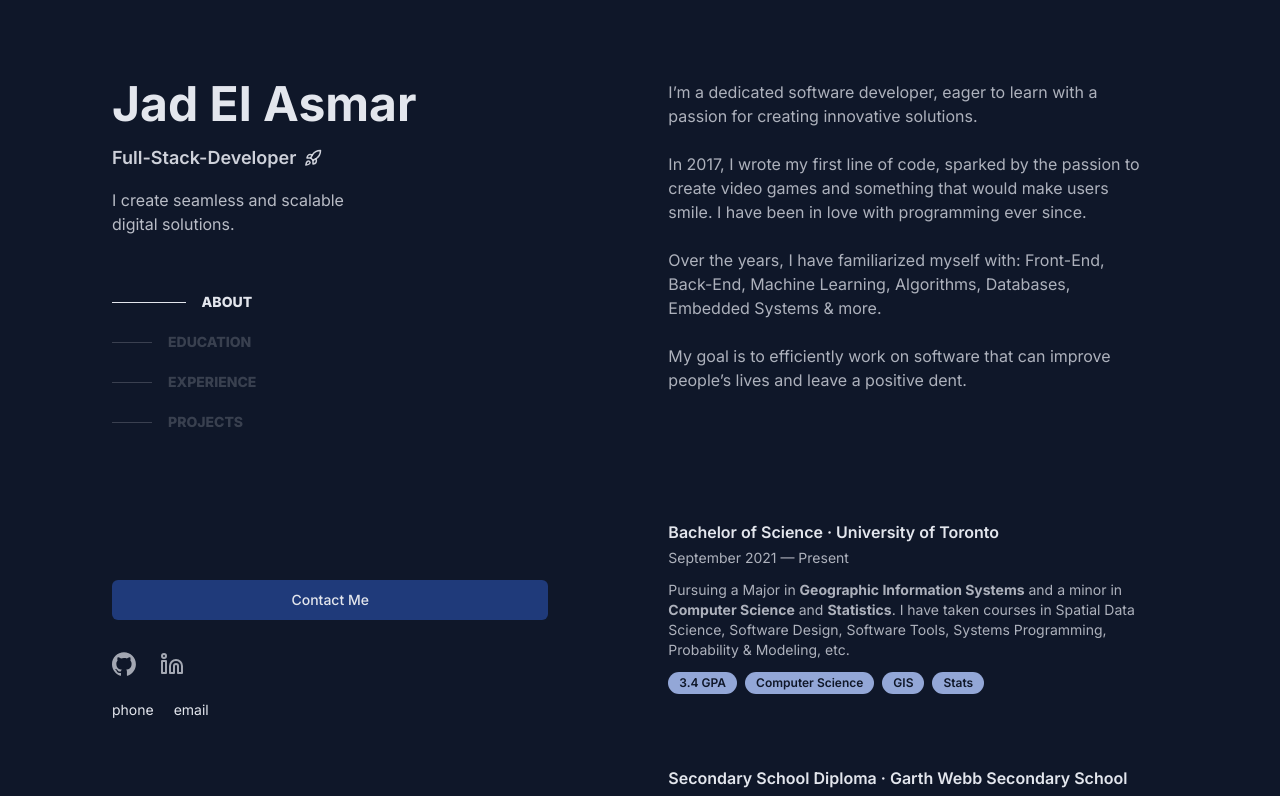
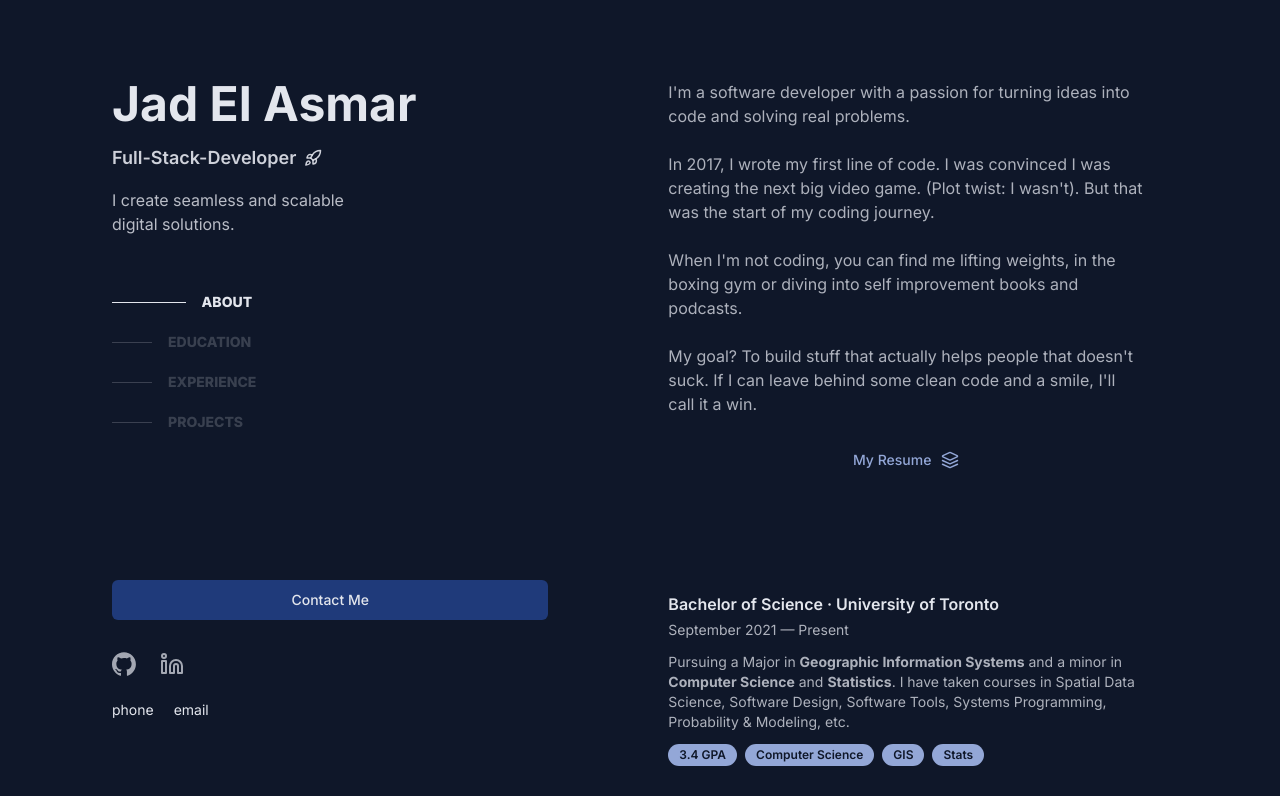
Before and after one commit to 1elasmarjad/jads-portfolio-website, a Next.js app: page / in a window 1280 px wide. Shown: the top 796 px of the page. Built offline with nearby package versions, Linux system fonts and the light colour scheme.

Commit message:
🆕 Added resume and new bio

```diff
--- a/src/components/portfolio.tsx
+++ b/src/components/portfolio.tsx
@@ -1,7 +1,7 @@
 "use client";
 
 /* eslint-disable react/no-unescaped-entities */
-import { ExternalLinkIcon, Linkedin, Rocket } from "lucide-react";
+import { ExternalLinkIcon, Layers, Linkedin, Rocket } from "lucide-react";
 import Link from "next/link";
 import { Badge } from "~/components/ui/badge";
 import { Button } from "~/components/ui/button";
@@ -115,11 +115,13 @@ export default function Portfolio({ spec }: { spec: "gis" | "cs" }) {
           </div>
 
           <footer className="flex flex-col">
-            <a href={`mailto:${env.NEXT_PUBLIC_EMAIL}`}>
-              <Button className="mb-8 mt-8 w-full lg:mt-0" variant="secondary">
-                Contact Me
-              </Button>
-            </a>
+            <div className="my-8 flex flex-col gap-5">
+              <a href={`mailto:${env.NEXT_PUBLIC_EMAIL}`} className="grow">
+                <Button className="w-full lg:mt-0" variant="secondary">
+                  Contact Me
+                </Button>
+              </a>
+            </div>
 
             <ul className="flex gap-6">
               <li>
@@ -164,29 +166,38 @@ export default function Portfolio({ spec }: { spec: "gis" | "cs" }) {
               ABOUT
             </h2>
             <p>
-              I’m a dedicated software developer, eager to learn with a passion
-              for creating innovative solutions.
+              I'm a software developer with a passion for turning ideas into
+              code and solving real problems.
             </p>
             <br />
             <p>
-              In 2017, I wrote my first line of code, sparked by the passion to
-              create video games and something that would make users smile. I
-              have been in love with programming ever since.
+              In 2017, I wrote my first line of code. I was convinced I was
+              creating the next big video game. (Plot twist: I wasn't). But that
+              was the start of my coding journey.
+            </p>
+
+            <br />
+            <p>
+              When I'm not coding, you can find me lifting weights, in the
+              boxing gym or diving into self improvement books and podcasts.
             </p>
             <br />
             <p>
-              Over the years, I have familiarized myself with: Front-End,
-              Back-End, Machine Learning, Algorithms, Databases, Embedded
-              Systems & more.
-            </p>
-            <br />
-            <p>
-              My goal is to efficiently work on software that can improve
-              people’s lives and leave a positive dent.
+              My goal? To build stuff that actually helps people that doesn't
+              suck. If I can leave behind some clean code and a smile, I'll call
+              it a win.
             </p>
           </section>
 
-          <section className="mt-28" id="education">
+          <div className="flex w-full justify-center">
+            <a href="/Jad El Asmar Resume.pdf" target="_blank">
+              <Button className="mt-6" variant="link">
+                My Resume <Layers className="ml-2.5" size="18" />
+              </Button>
+            </a>
+          </div>
+
+          <section className="mt-24" id="education">
             <h2 className="mb-4 block px-2.5 font-bold text-foreground lg:mb-0 lg:hidden lg:px-0">
               EDUCATION
             </h2>
```
Also changed, not shown: 1 other file (tests, documents, lock files or other folders).
